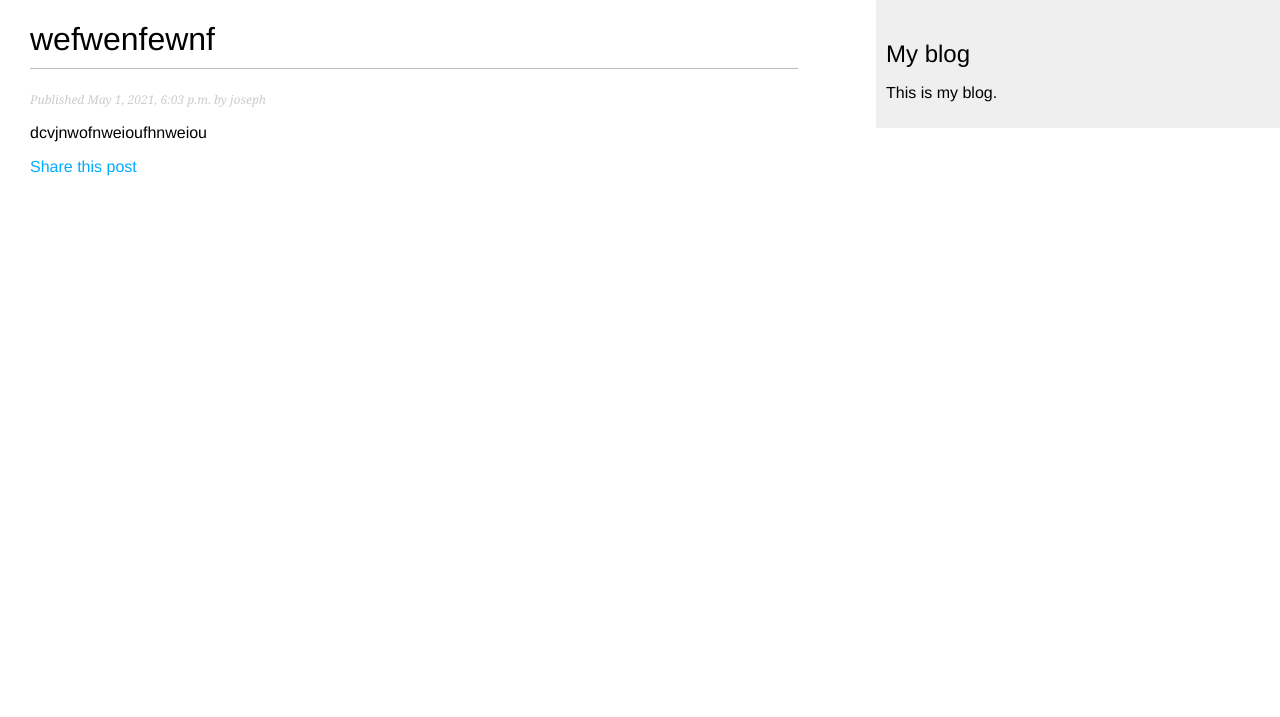
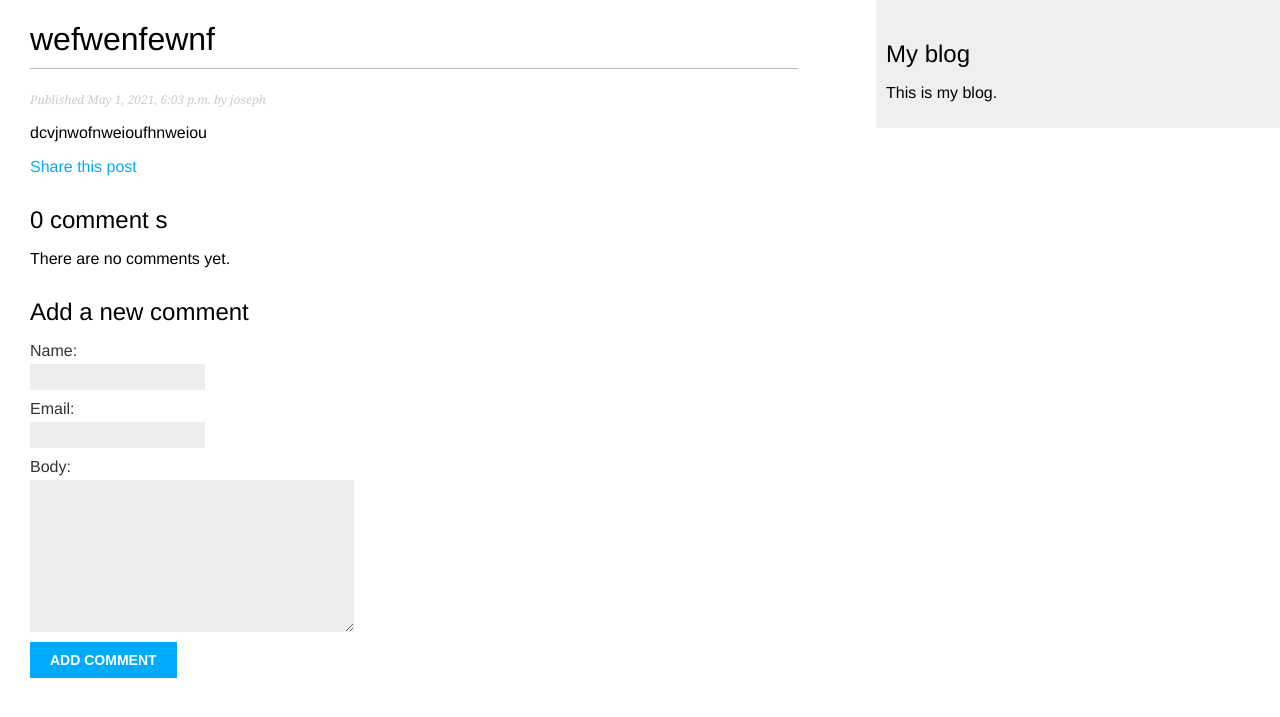
Before and after one commit to jgk-iles/django-blog, a Django app: a page that uses blog/templates/blog/post/detail.html in a window 1280 px wide. Shown: the top 717 px of the page. Run offline with Django 3.2, Linux system fonts and the light colour scheme; data comes from the database, SQL or seed files in the repository; both versions use the stored data as it was after the commit.

Commit message:
Added comment functionality

```diff
--- a/blog/forms.py
+++ b/blog/forms.py
@@ -1,5 +1,7 @@
 from django import forms
+from django.forms import fields
 from django.forms.widgets import Textarea
+from .models import Comment
 
 
 class EmailPostForm(forms.Form):
@@ -7,3 +9,9 @@ class EmailPostForm(forms.Form):
     email = forms.EmailField()
     to = forms.EmailField()
     comments = forms.CharField(required=False, widget=forms.Textarea)
+
+
+class CommentForm(forms.ModelForm):
+    class Meta:
+        model = Comment
+        fields = ('name', 'email', 'body')
--- a/blog/models.py
+++ b/blog/models.py
@@ -2,6 +2,7 @@ from django.db import models
 from django.utils import timezone
 from django.contrib.auth.models import User
 from django.urls import reverse
+from django.utils.translation import activate
 
 
 class PublishedManager(models.Manager):
@@ -41,3 +42,20 @@ class Post(models.Model):
                        args=[self.publish.year,
                              self.publish.month,
                              self.publish.day, self.slug])
+
+
+class Comment(models.Model):
+    post = models.ForeignKey(
+        Post, on_delete=models.CASCADE, related_name='comments')
+    name = models.CharField(max_length=80)
+    email = models.EmailField()
+    body = models.TextField()
+    created = models.DateTimeField(auto_now_add=True)
+    updated = models.DateTimeField(auto_now=True)
+    active = models.BooleanField(default=True)
+
+    class Meta:
+        ordering = ('created',)
+
+    def __str__(self):
+        return f"Comment by {self.name} on {self.post}."
--- a/blog/templates/blog/post/detail.html
+++ b/blog/templates/blog/post/detail.html
@@ -13,4 +13,30 @@
             Share this post
         </a>
     </p>
+    {% with comments.count as total_comments %}
+        <h2>
+            {{ total_comments }} comment {{ total_comments|pluralize }}
+        </h2>
+    {% endwith %}
+    {% for comment in comments %}
+        <div class="comment">
+            <p class="info">
+                Comment {{ forloop.counter }} by {{ comment.name }}
+                {{ comment.created }}
+            </p>
+            {{ comment.body|linebreaks }}
+        </div>
+        {% empty %}
+            <p>There are no comments yet.</p>
+    {% endfor %}
+    {% if new_comment %}
+        <h2>Your comment has been added.</h2>
+    {% else %}
+        <h2>Add a new comment</h2>
+        <form method="POST">
+            {{ comment_form.as_p }}
+            {% csrf_token %}
+            <p><input type="submit" value="Add comment"></p>
+        </form>
+    {% endif %}
 {% endblock content %}
--- a/blog/views.py
+++ b/blog/views.py
@@ -3,8 +3,8 @@ from django.core import paginator
 from django.shortcuts import render, get_object_or_404
 from django.core.paginator import Paginator, EmptyPage, PageNotAnInteger
 from django.views.generic import ListView
-from .models import Post
-from .forms import EmailPostForm
+from .models import Post, Comment
+from .forms import EmailPostForm, CommentForm
 from django.core.mail import send_mail
 
 
@@ -35,7 +35,32 @@ def post_detail(request, year, month, day, post):
                              publish__year=year,
                              publish__month=month,
                              publish__day=day)
-    return render(request, 'blog/post/detail.html', {'post': post})
+
+    # List of active comments for this post
+    comments = post.comments.filter(active=True)
+
+    new_comment = None
+
+    if request.method == 'POST':
+        # A comment was posted
+        comment_form = CommentForm(data=request.POST)
+        if comment_form.is_valid():
+            # Create a comment object but don't save to database yet
+            new_comment = comment_form.save(commit=False)
+            # Assign the current post to the comment
+            new_comment.post = post
+            # Save the comment to the database
+            new_comment.save()
+    else:
+        comment_form = CommentForm()
+
+    return render(
+        request,
+        'blog/post/detail.html',
+        {'post': post,
+         'comments': comments,
+         'new_comment': new_comment,
+         'comment_form': comment_form})
 
 
 def post_share(request, post_id):
```
Also changed, not shown: blog/admin.py (+8 -1 lines), blog/migrations/0002_comment.py (added), db.sqlite3.
